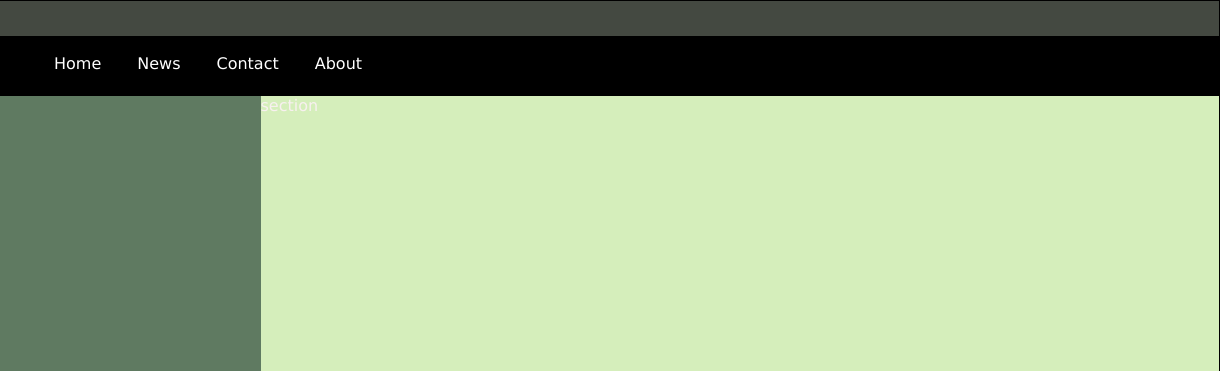
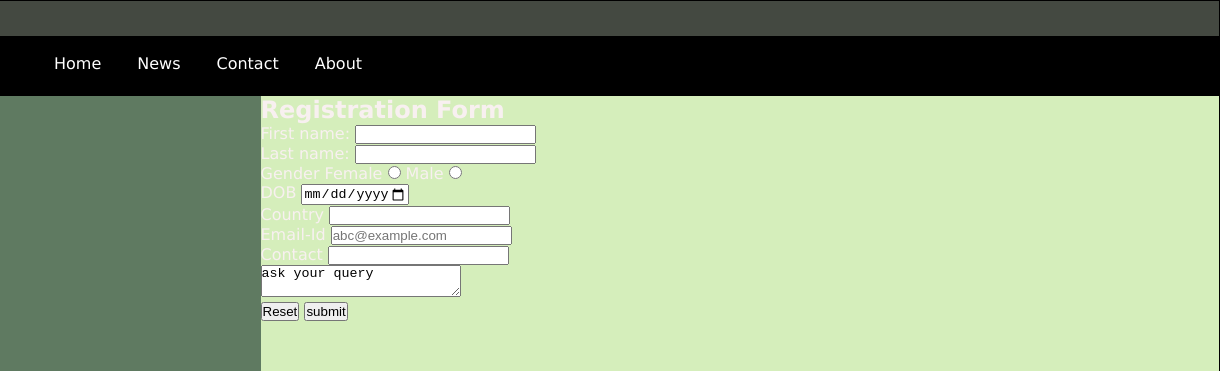
Before and after one commit to pradnya-gawai/Form-App, a plain HTML site: page index.html in a window 1280 px wide. Shown: the top 371 px of the page, 60-1280 px from the left. Drawn offline with Linux system fonts and the light colour scheme.

Commit message:
form elements added

```diff
--- a/index.html
+++ b/index.html
@@ -18,10 +18,64 @@
 				<li><a href="#">Contact</a></li>
 				<li><a href="#">About</a></li>
 			</ul></nav>
+			<aside class="page-element" id="page-sidebar">aisde </aside>
+			<section class="page-element"id="page-section">
+				<div class="reg-form">
+					<form>
+						<div id="form-name"><h2> Registration Form</h2></div>
+						<!-- frist Nmae and last name -->
+						<div class="form-ele">
+						<label for="fname">First name:</label>
+						<input type="text" id="fname" name="fname" required ><br>
+						<label for="lname">Last name:</label>
+						<input type="text" id="lname" name="lname" required><br></div>
+
+						<!-- Gender -->
+						<div class="form-ele"><label>Gender</label>
+
+						<label for="Female" >Female</label>
+						<input type="radio" id="Female" name="Gender">
+						<label for="Male" >Male</label>
+						<input type="radio"  id="Man"name="Gender"><br></div>
+
+						<!-- date-of-brith -->
+						<div class="form-ele"><label for="DOB">DOB</label>
+						<input type="date" id="DOB" name="DOB" min="1947-01-01" max="2021-01-31" required=""><br></div>
+
+						<!-- country -->
+
+						<div class="form-ele"><label for="country">Country</label>
+						<input list="country-list" name=" country" id="country">
+						<datalist id="country-list">
+							<option value="India"></option>
+							<option value="USA"></option>
+							<option value="UAE"></option>
+							<option value="Rest-of-world"></option>
+						</datalist><br></div>
+						<!-- email -->
+						<div class="form-ele"> <label for="Email"> Email-Id</label>
+						<input type="email" name="email" id="Email" required placeholder="abc@example.com"><br></div>
+
+						<!-- contact number -->
+						<div class="form-ele"><label for="tel"> Contact</label>
+						<input type="tel" id="tel" name="tel" pattern="[0-9]{3}-[0-9]{3}-[0-9]{4}" required><br></div>
+
+						<!-- ask your query -->
+
+						<div class="form-ele">
+							<textarea id="Question" name="question" style="width: 200px">ask your query</textarea><br>
+						</div>
 
 
-		<aside class="page-element" id="page-sidebar">aisde </aside>
-		<section class="page-element"id="page-section">section</section>
+						<div class="form-ele">
+						<input type="reset" id="reset" name="reset">
+						<input type="submit" value="submit" >
+						</div>
+					</form>
+
+				</div>
+
+			</section>
 			<footer class="page-element" id="page-footer">footer </footer>
 		</div>
 	</body>
```
Lines whose indentation alone changed are shown as unchanged.
